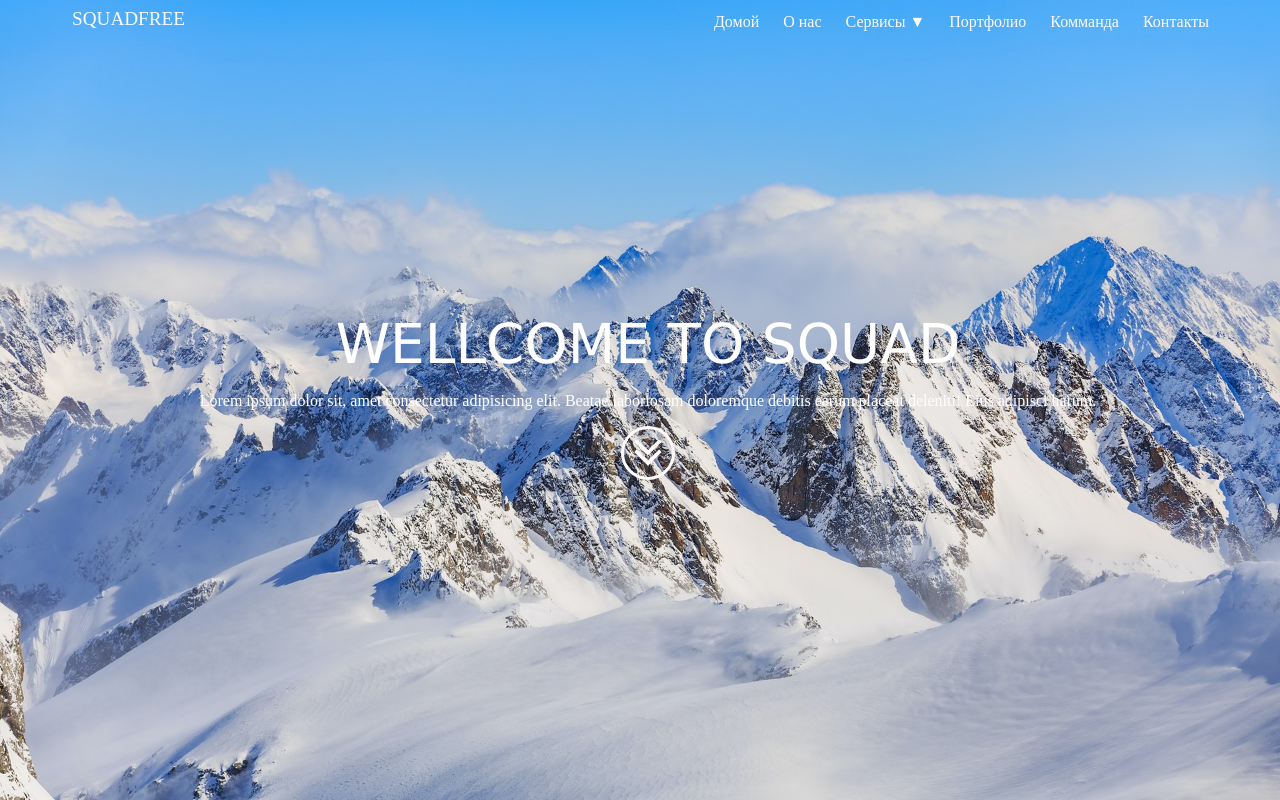
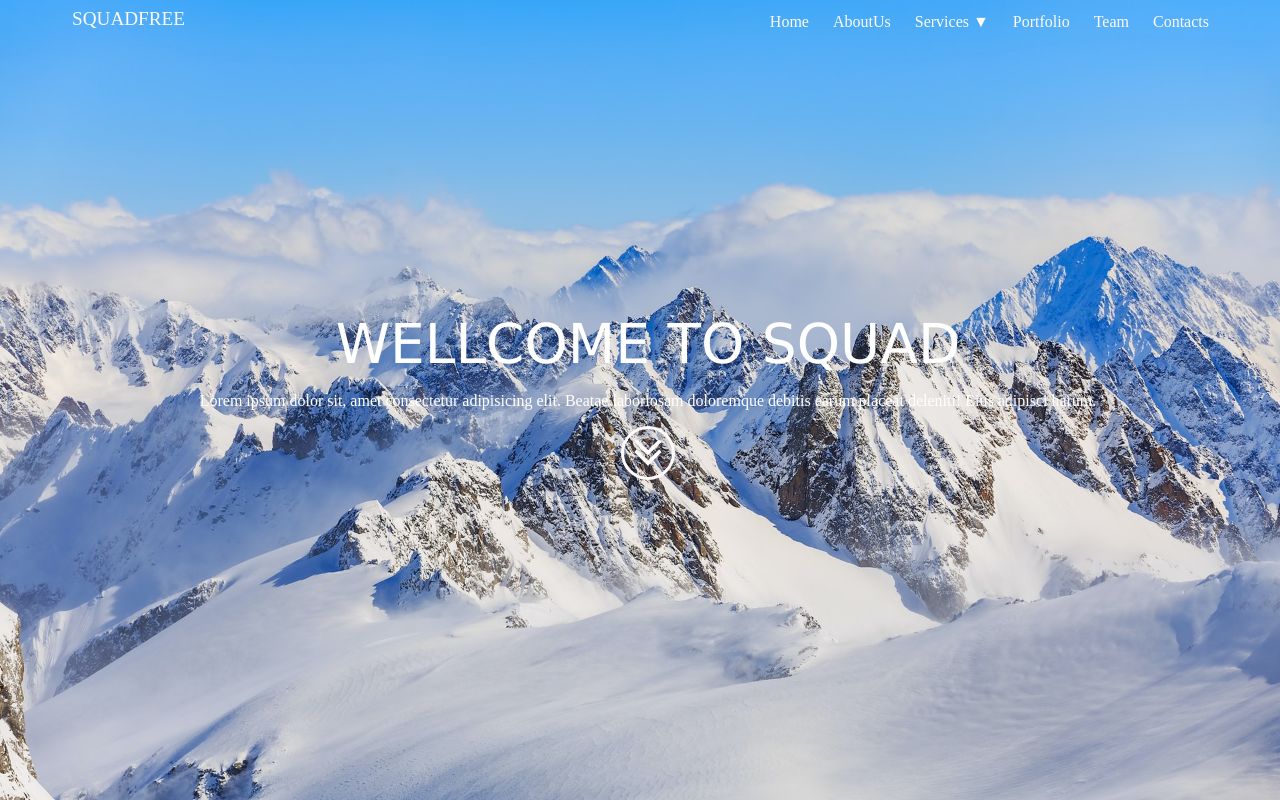
Before and after one commit to DenRainmen/myPetProject, a plain HTML site: page index.html in a window 1280 px wide. Drawn offline with Linux system fonts and the light colour scheme.

Commit message:
Вернул меню как было

```diff
--- a/index.html
+++ b/index.html
@@ -9,8 +9,6 @@
     <link rel="stylesheet" href="style.css">
 
     <link rel="stylesheet" href="https://cdnjs.cloudflare.com/ajax/libs/font-awesome/4.7.0/css/font-awesome.min.css">
-
-    <meta http-equiv="refresh" content="5">
 </head>
 <body>
     <header>
@@ -19,12 +17,12 @@
 
         <div class="navbar-menu">
           <ul>
-            <li><a href="#">Домой</a></li>
-            <li><a href="#">О нас</a></li>
-            <li><a href="#">Сервисы &#9660;</a></li>
-            <li><a href="#">Портфолио</a></li>
-            <li><a href="#">Комманда</a></li>
-            <li><a href="#">Контакты</a></li>
+            <li><a href="#">Home</a></li>
+            <li><a href="#">AboutUs</a></li>
+            <li><a href="#">Services &#9660;</a></li>
+            <li><a href="#">Portfolio</a></li>
+            <li><a href="#">Team</a></li>
+            <li><a href="#">Contacts</a></li>
 
           </ul>
         </div>
```
